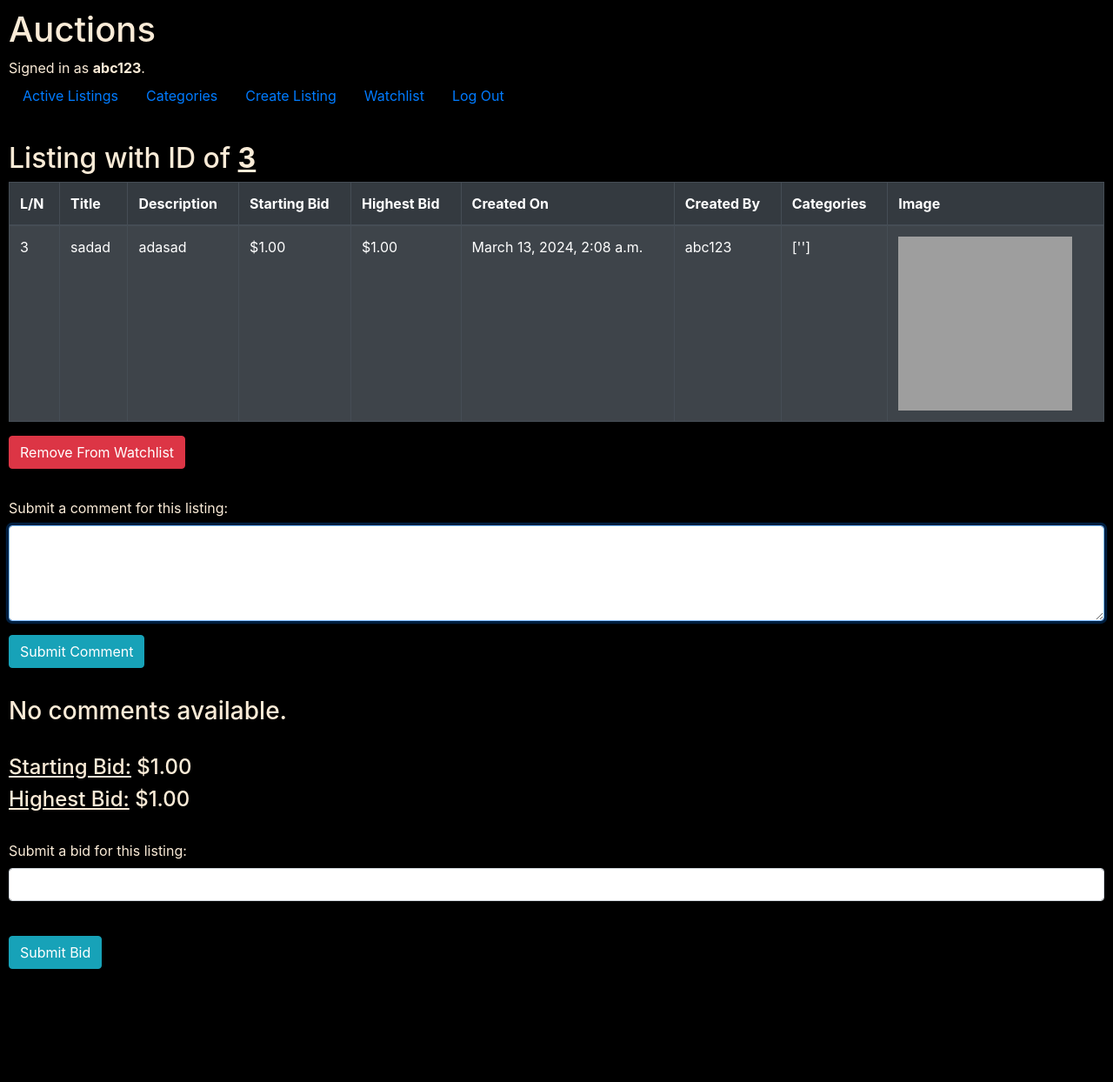
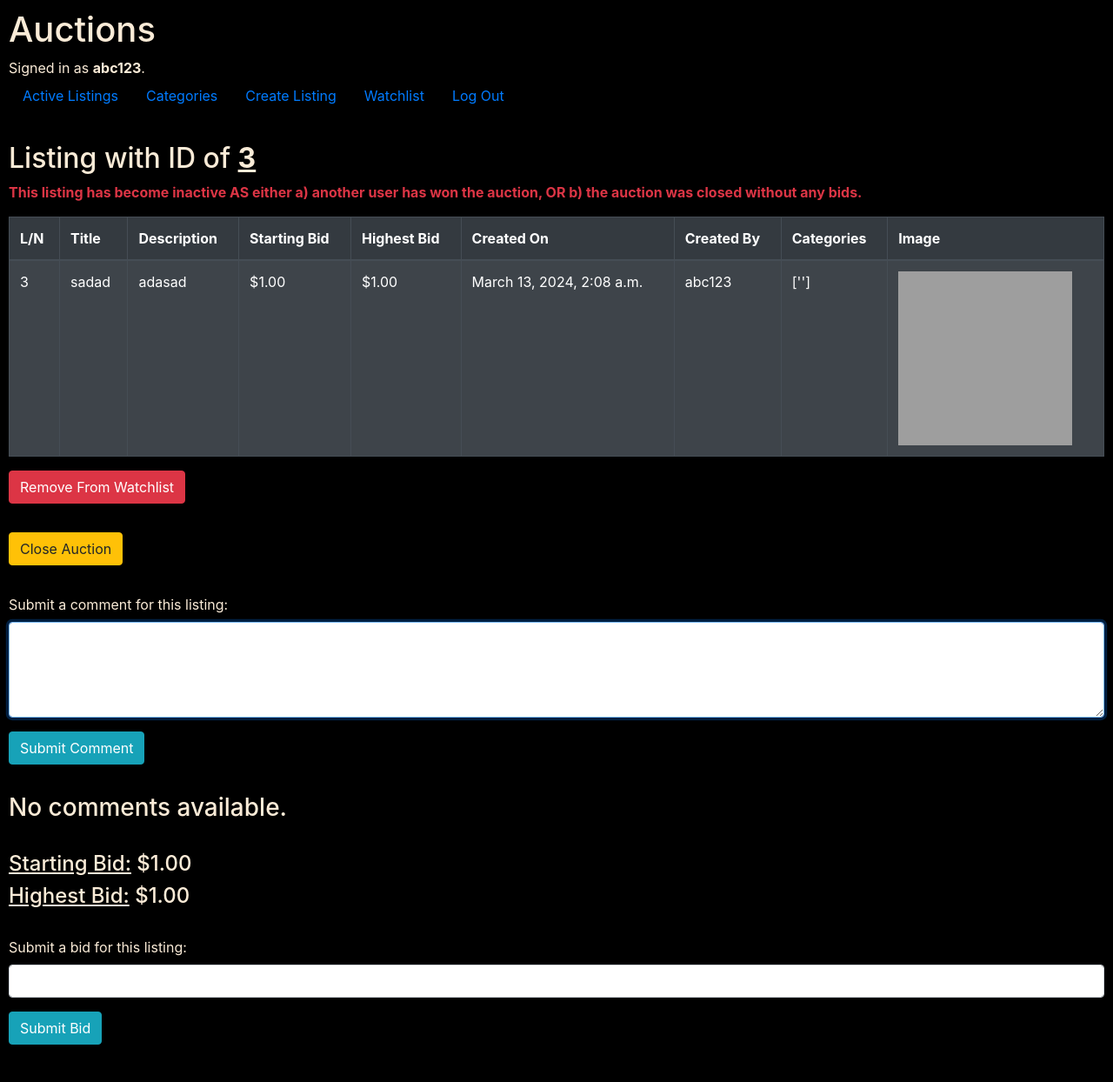
Before and after one commit to e0406370/web50, a Django app: page /listing/id/3 in a window 1280 px wide. Shown: the whole page at 87% size. Before the commit the page ends 1114 px from the top, so only its background shows below. Run offline with Django 4.2, Linux system fonts and the light colour scheme; a user stored in the database is signed in; data comes from the database, SQL or seed files in the repository; both versions use the stored data as it was after the commit; some libraries are stand-ins or nearby versions; grey boxes are pictures that could not be loaded.

Commit message:
Project 2 => completed implementation of bids and section on Listing Page

```diff
--- a/project_2_commerce/auctions/models.py
+++ b/project_2_commerce/auctions/models.py
@@ -23,6 +23,8 @@ class Listing(models.Model):
     ## INITIALISED UPON CREATION
     creation_date = models.DateTimeField(auto_now_add=True)  # when the listing was created
     creation_user = models.ForeignKey(User, on_delete=models.CASCADE, related_name="user")  # User who created the listing
+    active_state = models.BooleanField(default=True)
+
 
 # foreign key to user
 # foreign key to listing
--- a/project_2_commerce/auctions/templates/auctions/listing.html
+++ b/project_2_commerce/auctions/templates/auctions/listing.html
@@ -7,6 +7,23 @@
       <u>{{ listing_id }}</u>
     </strong>
   </h2>
+
+  {% if not listing.active_state %}
+    {% if is_highest_bidder %}
+      <strong>
+        <p class="text-warning">
+          Congratulations for winning the auction! As a result, this listing has become inactive.
+        </p>
+      </strong>
+    {% else %}
+      <strong>
+        <p class="text-danger">
+          This listing has become inactive AS either a) another user has won the auction, OR b) the auction was closed without any bids.
+        </p>
+      </strong>
+    {% endif %}
+
+  {% endif %}
 
   {% if listing %}
     <table class="table table-striped table-bordered table-dark">
@@ -53,6 +70,15 @@
         <a href="{% url 'watchlistadd' listing.id %}">
           <button type="button" class="btn btn-primary">
             Add To WatchList
+          </button>
+        </a>
+      {% endif %}
+      <hr />
+
+      {% if is_listing_created_by_user %}
+        <a href="{% url 'closeauction' listing.id %}">
+          <button type="button" class="btn btn-warning">
+            Close Auction
           </button>
         </a>
       {% endif %}
@@ -130,9 +156,9 @@
             {% for message in messages %}
               <li>{{ message }}</li>
             {% endfor %}
+            <br />
           {% endif %}
         </ul>
-        <br />
 
         <button type="submit" class="btn btn-info">
           Submit Bid
--- a/project_2_commerce/auctions/urls.py
+++ b/project_2_commerce/auctions/urls.py
@@ -19,5 +19,7 @@ urlpatterns = [
     path("watchlist", views.view_watchlist, name="watchlist"),
 
     path("addcomment/<int:listing_id>", views.add_comment, name="addcomment"),
-    path("addbid/<int:listing_id>", views.add_bid, name="addbid")
+    path("addbid/<int:listing_id>", views.add_bid, name="addbid"),
+
+    path("closeauction/<int:listing_id>", views.close_auction, name="closeauction")
 ]
--- a/project_2_commerce/auctions/util.py
+++ b/project_2_commerce/auctions/util.py
@@ -29,14 +29,19 @@ def get_listings():
     return Listing.objects.all()
 
 
+def get_active_listings():
+
+    return Listing.objects.filter(active_state=True).all()
+
+
 def get_listing_by_id(listing_id: int):
 
     return Listing.objects.get(id=listing_id)
 
 
-def get_listings_by_category(category: str):
+def get_active_listings_by_category(category: str):
 
-    all_listings = Listing.objects.all()
+    all_listings = get_active_listings()
 
     filtered_listings = [
         listing
@@ -97,3 +102,23 @@ def is_valid_bid(bid: float, listing: Listing):
         return False
 
     return True
+
+def is_listing_created_by_user(user: User, listing_id: int):
+
+    return Listing.objects.filter(creation_user=user, id=listing_id).exists()
+
+def is_auction_winner(user: User, listing_id: int):
+
+    selected_listing = get_listing_by_id(listing_id)
+
+    # still active listing => False
+    if selected_listing.active_state:
+        return False
+
+    highest_bid = get_highest_bid(selected_listing)
+
+    # no match of 1. bid_amount and 2. bid_user => False
+    if not Bid.objects.filter(bid_amount=highest_bid, bid_user=user).exists():
+        return False
+
+    return True
--- a/project_2_commerce/auctions/views.py
+++ b/project_2_commerce/auctions/views.py
@@ -14,7 +14,7 @@ from .models import Bid, Comment, Listing, User
 
 def index(request):
 
-    listings = util.get_listings()
+    listings = util.get_active_listings()
 
     return render(
         request,
@@ -36,7 +36,7 @@ def categories(request):
 
 def category_listing(request, category):
 
-    listings = util.get_listings_by_category(category)
+    listings = util.get_active_listings_by_category(category)
 
     return render(
         request,
@@ -57,6 +57,9 @@ def view_listing(request, listing_id):
     comments = util.get_comments_by_listing(listing)
     highest_bid = util.get_highest_bid(listing)
 
+    is_listing_created_by_user = util.is_listing_created_by_user(user, listing_id)
+    is_highest_bidder = util.is_auction_winner(user, listing_id)
+
     return render(
         request,
         "auctions/listing.html",
@@ -64,7 +67,9 @@ def view_listing(request, listing_id):
          "listing_id": listing_id,
          "is_in_watchlist": is_in_watchlist,
          "comments": comments,
-         "highest_bid": highest_bid
+         "highest_bid": highest_bid,
+         "is_listing_created_by_user": is_listing_created_by_user,
+         "is_highest_bidder": is_highest_bidder
         }
     )
 
@@ -309,3 +314,14 @@ def add_bid(request, listing_id):
             return redirect('listing', listing_id=selected_listing.id)
 
     return redirect('listing', listing_id=selected_listing.id)
+
+
+@login_required
+def close_auction(request, listing_id):
+
+    selected_listing = util.get_listing_by_id(listing_id)
+
+    selected_listing.active_state = False
+    selected_listing.save()
+
+    return HttpResponseRedirect(reverse("index"))
```
Also changed, not shown: project_2_commerce/auctions/migrations/0006_listing_active_state.py (added), project_2_commerce/db.sqlite3.
